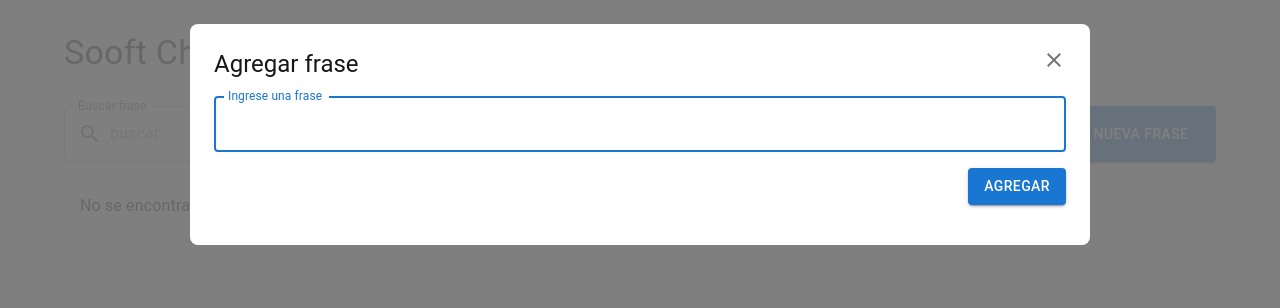
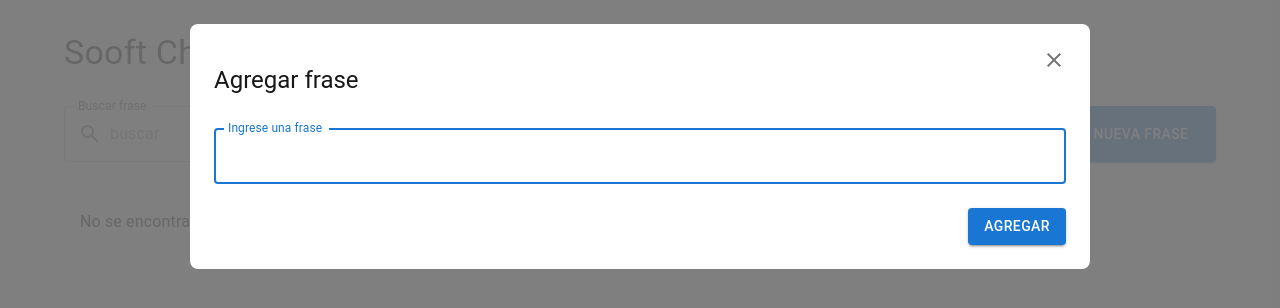
Before and after one commit to lucianoraso86/sooft-challenge, a Next.js app: page /home in a window 1280 px wide. Both pictures are taken after a click on the button "NUEVA FRASE". Shown: the top 308 px of the page. Built offline with nearby package versions, Linux system fonts and the light colour scheme.

Commit message:
- input validation

```diff
--- a/src/app/home/page.tsx
+++ b/src/app/home/page.tsx
@@ -31,7 +31,7 @@ const Home = () => {
         Sooft Challenge - Frases
       </Typography>
       <Box>
-        <Box display={"flex"} gap={2}>
+        <Box display={"flex"} gap={3} pb={2}>
           <SearchBar onSearch={setSearch} setFocus={!openModal} />
           <Button variant="contained" style={{ minWidth: "150px" }} onClick={handleOpenModal}>
             Nueva Frase
--- a/src/components/molecules/addForm/index.tsx
+++ b/src/components/molecules/addForm/index.tsx
@@ -1,4 +1,4 @@
-import { FormEvent, useEffect, useRef, useState } from "react";
+import { useEffect, useRef, useState, FormEvent, ChangeEvent } from "react";
 import { Box, Button, TextField } from "@mui/material";
 
 interface AddFormProps {
@@ -9,13 +9,21 @@ interface AddFormProps {
 const AddForm = ({ onAddPhrase, setFocus = false }: AddFormProps) => {
   const inputRef = useRef<HTMLInputElement>(null);
   const [phrase, setPhrase] = useState<string>("");
+  const [onError, setOnError] = useState<boolean>(false);
 
   const handleSubmit = (e: FormEvent) => {
     e.preventDefault();
     if (phrase.trim()) {
       onAddPhrase(phrase);
       setPhrase("");
+    } else {
+      setOnError(true);
     }
+  };
+
+  const handleOnChange = (e: ChangeEvent<HTMLInputElement>) => {
+    if (onError) setOnError(false);
+    setPhrase(e.target.value);
   };
 
   useEffect(() => {
@@ -24,16 +32,18 @@ const AddForm = ({ onAddPhrase, setFocus = false }: AddFormProps) => {
 
   return (
     <form noValidate autoComplete="off" onSubmit={handleSubmit} style={{ width: "100%" }}>
-      <Box display="flex" flexDirection={"column"} alignItems="flex-end" gap={2} py={2}>
+      <Box display="flex" flexDirection={"column"} alignItems="flex-end" gap={3} pt={2}>
         <TextField
           inputRef={inputRef}
           id="phrase"
           value={phrase}
-          onChange={(e) => setPhrase(e.target.value)}
+          onChange={handleOnChange}
           label="Ingrese una frase"
           placeholder="Nueva frase"
           variant="outlined"
           fullWidth
+          error={onError}
+          helperText={onError ? "La frase no puede estar vacía" : ""}
         />
 
         <Button variant="contained" type="submit">
--- a/src/components/organisms/addModal/index.tsx
+++ b/src/components/organisms/addModal/index.tsx
@@ -36,7 +36,7 @@ const AddModal = ({ open, onClose }: AddModalProps) => {
   return (
     <Modal open={open} className={styled.modalContainer}>
       <Box className={styled.modal}>
-        <Typography variant="h5">Agregar frase</Typography>
+        <Typography variant="h5" py={2}>Agregar frase</Typography>
 
         <Box className={styled.close}>
           <IconButton aria-label="close" onClick={onClose}>
```
